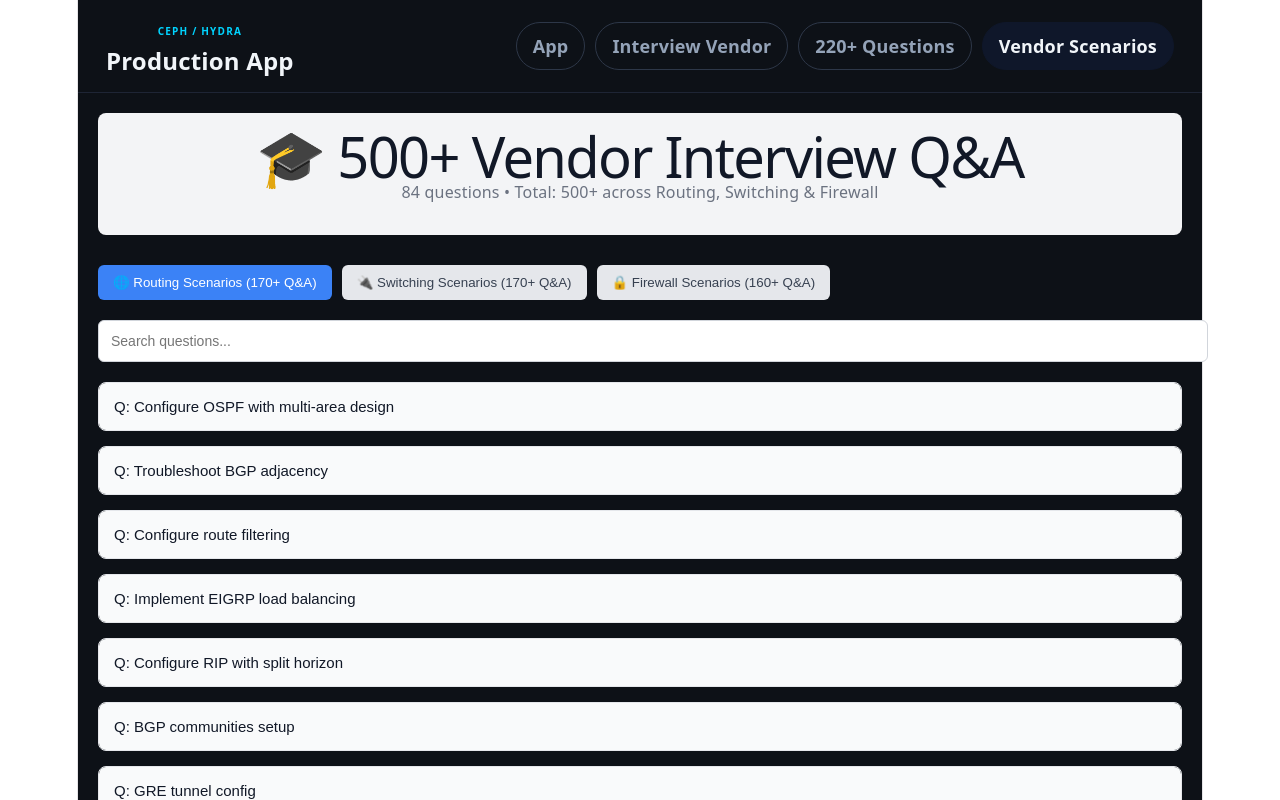
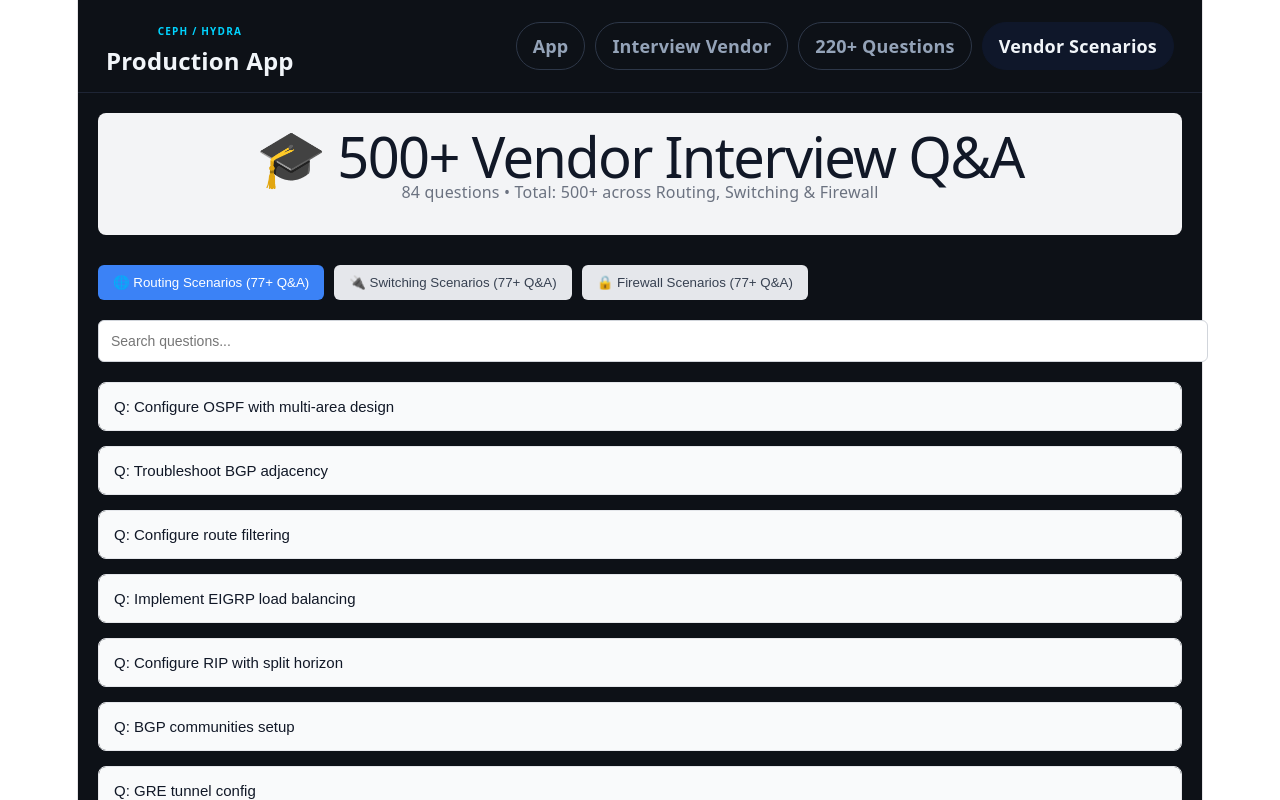
Before and after one commit to samshaik5694-jpg/my-react-app, a React (Vite) app: page /vendors in a window 1280 px wide. Shown: the top 800 px of the page. Built offline with nearby package versions, Linux system fonts and the light colour scheme.

Commit message:
Update category labels to show accurate Q&A counts (77+ per category = 231 total)

```diff
--- a/src/vendorInterviewQuestions.jsx
+++ b/src/vendorInterviewQuestions.jsx
@@ -3,7 +3,7 @@ import { useState } from "react";
 const VENDOR_INTERVIEW_CATEGORIES = [
   {
     id: "routing",
-    name: "Routing Scenarios (170+ Q&A)",
+    name: "Routing Scenarios (77+ Q&A)",
     icon: "🌐",
     color: "#3b82f6",
     questions: [
@@ -628,7 +628,7 @@ router rip
   },
   {
     id: "switching",
-    name: "Switching Scenarios (170+ Q&A)",
+    name: "Switching Scenarios (77+ Q&A)",
     icon: "🔌",
     color: "#10b981",
     questions: [
@@ -984,7 +984,7 @@ show spanning-tree inconsistentports
   },
   {
     id: "firewall",
-    name: "Firewall Scenarios (160+ Q&A)",
+    name: "Firewall Scenarios (77+ Q&A)",
     icon: "🔒",
     color: "#ef4444",
     questions: [
```
